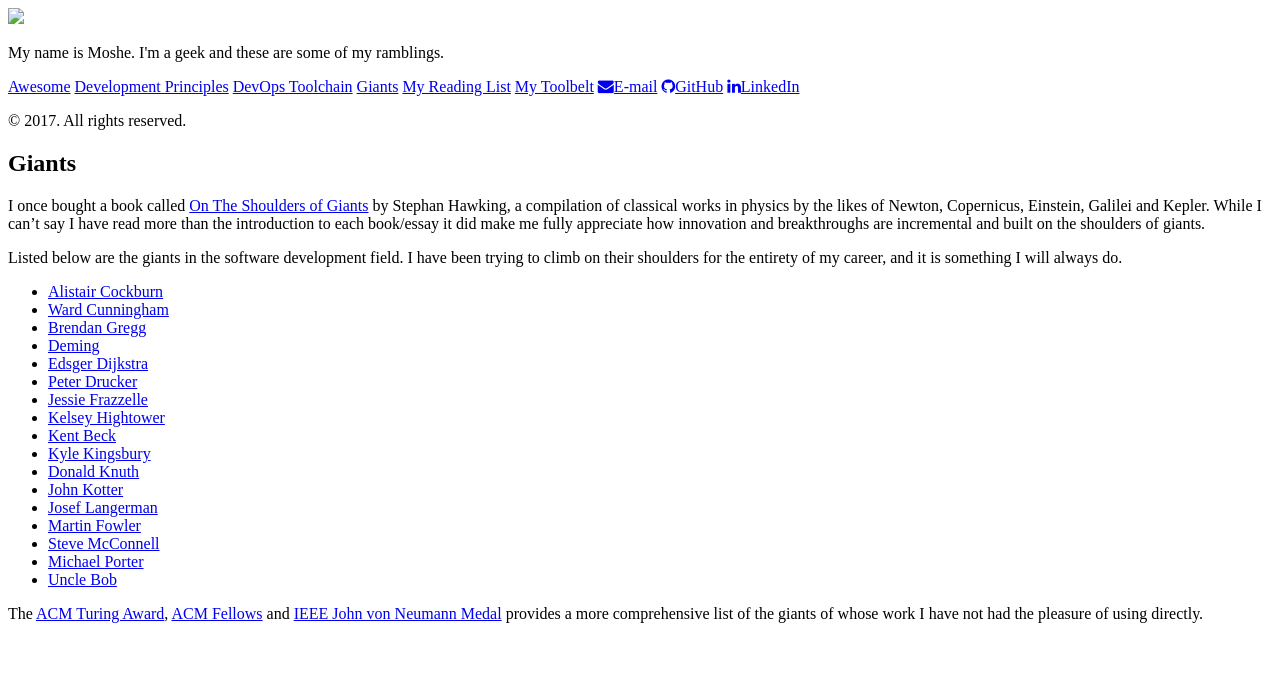
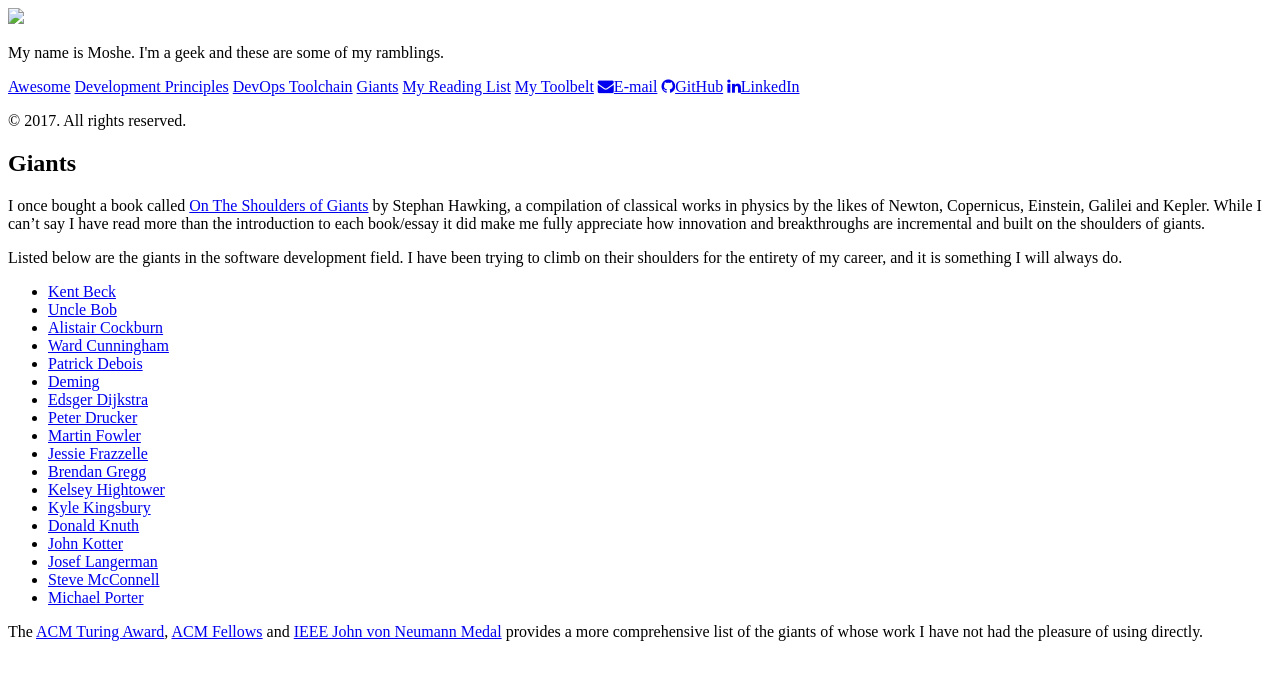
Before and after one commit to Moshe-Immerman/Moshe-Immerman, a Jekyll site: the page built from giants.md, in a window 1280 px wide. Shown: the top 680 px of the page. Built offline with Jekyll 4.4.1, drawn with Linux system fonts in a browser that asks for light colours; our own code applies the rules of GitHub Pages for plain Markdown files.

Commit message:
reorder giants

```diff
--- a/giants.md
+++ b/giants.md
@@ -4,23 +4,24 @@
 
 Listed below are the giants in the software development field. I have been trying to climb on their shoulders for the entirety of my career, and it is something I will always do.
 
+- [Kent Beck](https://en.wikipedia.org/wiki/Kent_Beck)
+- [Uncle Bob](http://cleancoder.com/)
 - [Alistair Cockburn](http://alistair.cockburn.us/)
 - [Ward Cunningham](https://en.wikipedia.org/wiki/Ward_Cunningham)
-- [Brendan Gregg](http://www.brendangregg.com/)
+- [Patrick Debois](http://www.jedi.be/blog/)
 - [Deming](https://deming.org/management-system/fourteenpoints)
 - [Edsger Dijkstra](https://en.wikipedia.org/wiki/Edsger_W._Dijkstra)
 - [Peter Drucker](https://en.wikipedia.org/wiki/Peter_Drucker)
+- [Martin Fowler](http://martinfowler.com/)
 - [Jessie Frazzelle](https://blog.jessfraz.com/)
+- [Brendan Gregg](http://www.brendangregg.com/)
 - [Kelsey Hightower](https://github.com/kelseyhightower)
-- [Kent Beck](https://en.wikipedia.org/wiki/Kent_Beck)
 - [Kyle Kingsbury](http://aphyr.com/)
 - [Donald Knuth](https://en.wikipedia.org/wiki/Donald_Knuth)
 - [John Kotter](https://en.wikipedia.org/wiki/John_Kotter)
 - [Josef Langerman](http://langerman.co.za)
-- [Martin Fowler](http://martinfowler.com/)
 - [Steve McConnell](www.stevemcconnell.com/)
 - [Michael Porter](https://en.wikipedia.org/wiki/Michael_Porter)
-- [Uncle Bob](http://cleancoder.com/)
 
 
 
```
